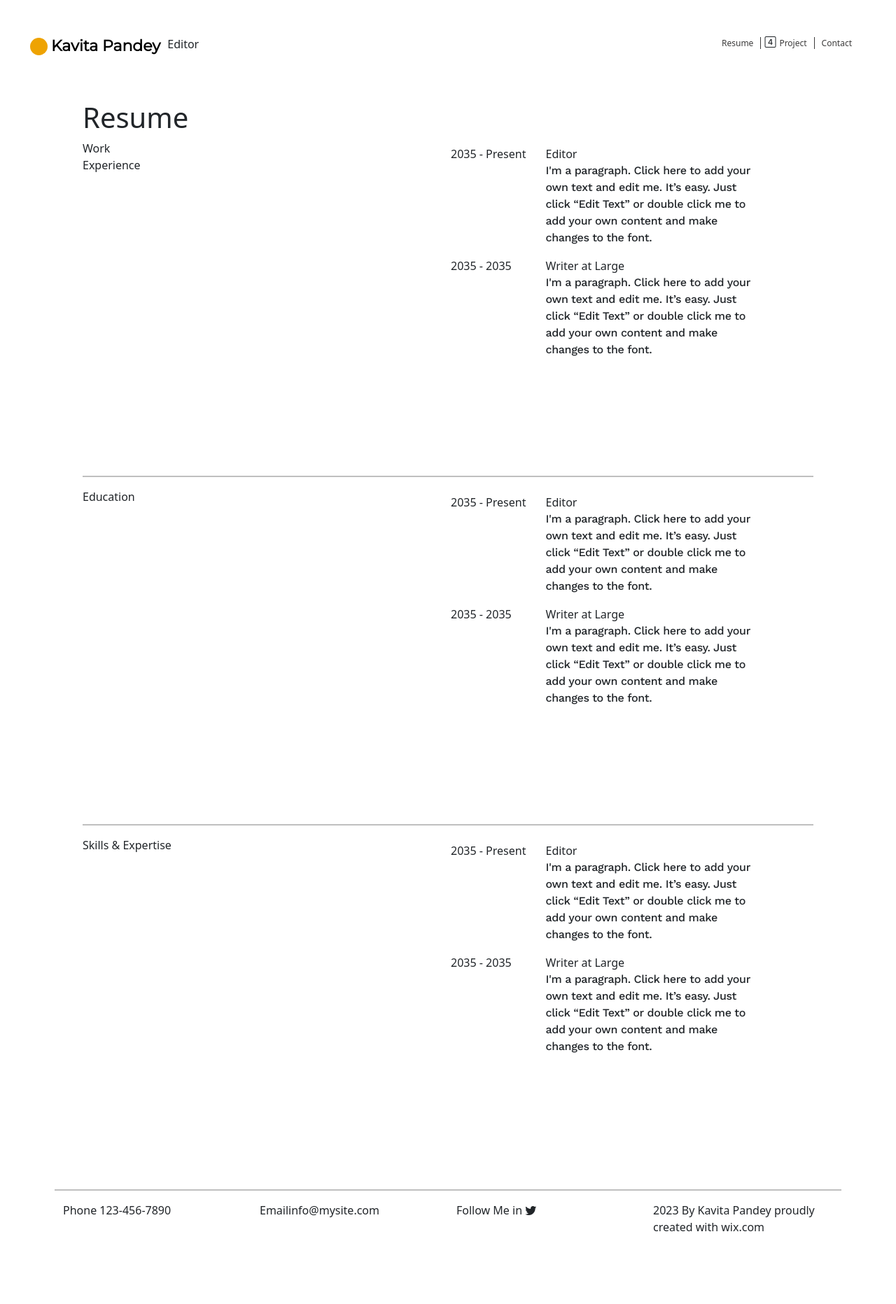
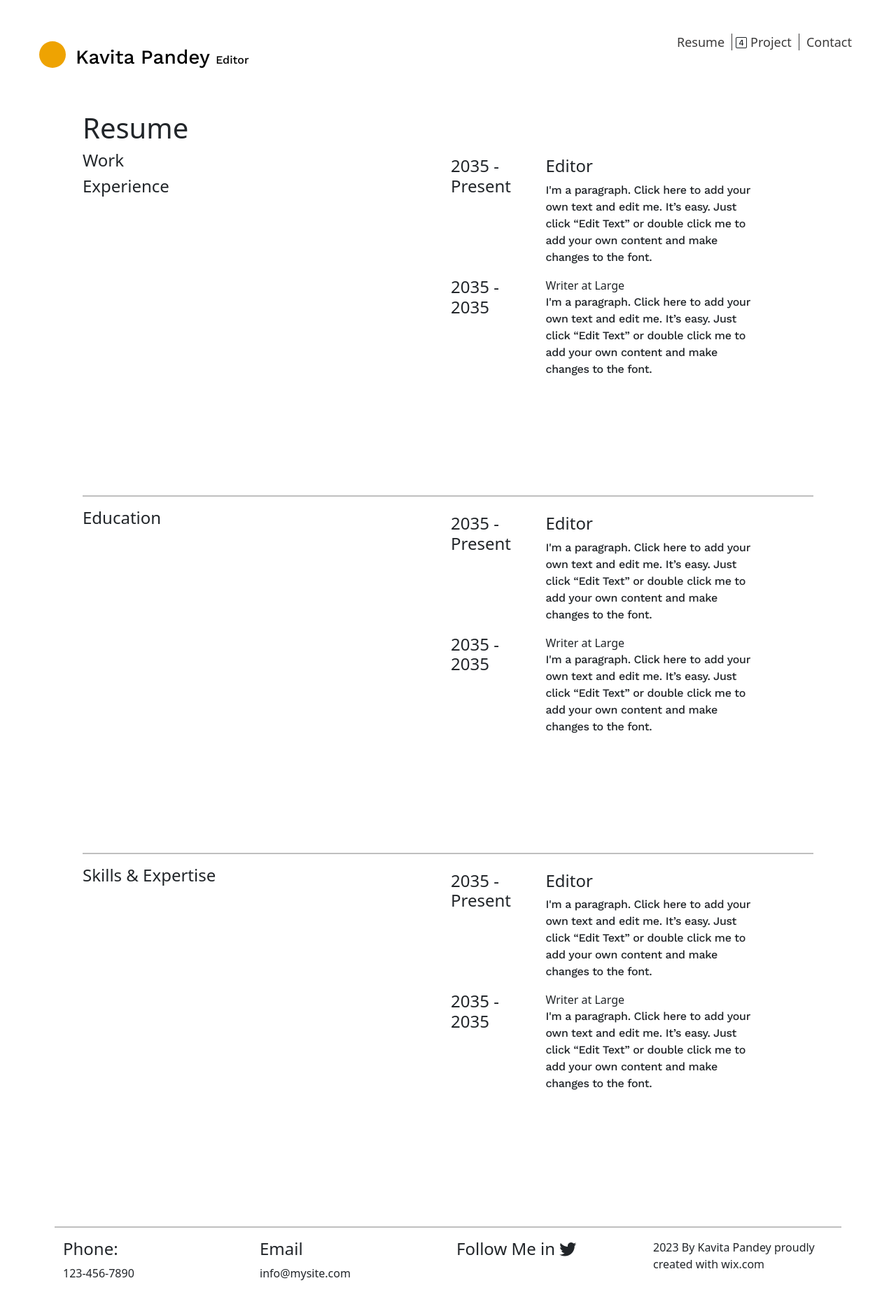
Before and after one commit to kavitaui/portfolio, a React (Create React App) app: page /Resume in a window 1280 px wide. Shown: the whole page at 70% size. Before the commit the page ends 1798 px from the top, so only its background shows below. Built offline with nearby package versions, Linux system fonts and the light colour scheme.

Commit message:
aprox complete the project

```diff
--- a/package.json
+++ b/package.json
@@ -8,8 +8,10 @@
   ],
   "main": "src/index.js",
   "dependencies": {
+    "axios": "^1.4.0",
     "bootstrap": "^5.3.1",
     "bootstrap-icons": "^1.10.5",
+    "framer-motion": "^10.15.1",
     "loader-utils": "3.2.1",
     "react": "18.2.0",
     "react-dom": "18.2.0",
--- a/src/App.js
+++ b/src/App.js
@@ -26,6 +26,7 @@ export default function App() {
       <Header value={fname} message = {clickMe}/>
 
       <Outlet />
+
       <Footer />
 
 
--- a/src/Componants/Contact.js
+++ b/src/Componants/Contact.js
@@ -19,31 +19,31 @@ export default function contact()
                         <div className="row ">
                             <div className="col-6">
 
-                                <label for="fname" className="form-label">First Name</label>
+                                <label for="fname" className="form-label"><h5>First Name</h5></label>
                                 <div className="col-12">
                                     <input type="text" className="form-control" placeholder="first name" aria-label="first name" />
                                 </div>
                             </div>
                             <div className="col-6">
-                                <label for="lname" className="form-label">last Name</label>
+                                <label for="lname" className="form-label"><h5>Last Name</h5></label>
                                 <div className="col-12">
                                     <input type="text" className="form-control" placeholder="Last name" aria-label="Last name" /></div>
                             </div>
 
                             <div className="col-6">
 
-                                <label for="Email" className="form-label">Email*</label>
+                                <label for="Email" className="form-label"><h5>Email*</h5></label>
                                 <div className="col-12">
-                                    <input type="text" className="form-control" placeholder="first name" aria-label="first name" />
+                                    <input type="text" className="form-control" placeholder="email" aria-label="first name" />
                                 </div>
                             </div>
                             <div className="col-6">
-                                <label for="subject" className="form-label">Subject</label>
+                                <label for="subject" className="form-label"><h5>Subject</h5></label>
                                 <div className="col-12">
-                                    <input type="text" className="form-control" placeholder="Last name" aria-label="Last name" /></div>
+                                    <input type="text" className="form-control" placeholder="subject" aria-label="subject" /></div>
                                      </div>
                                      <div className="col-6">
-                                <label for="message" className="form-label">Message</label>
+                                <label for="message" className="form-label"><h5>Message</h5></label>
                                 <div className="col-12">
                                   <textarea className ="form-control" style={{Height:'200px',resize:'vertical'}}
                                   rows ="6" cols ="50" id="FormControlInput1" />
--- a/src/Componants/Projects.js
+++ b/src/Componants/Projects.js
@@ -13,7 +13,7 @@ export default function Projects() {
 
                     <div className="col-6 ">
 
-                        <div className="bold">Project Name 01</div>
+                        <div className="bold"><h4>Project Name 01</h4> </div>
                         I'm a paragraph. Click here to add your own text and edit
                         me. It’s easy. Just click “Edit Text” or double click me
                         to add your own content and make changes to the font. I’m
@@ -36,7 +36,7 @@ export default function Projects() {
                 <div className="row pt-5">
 
                     <div className="col-6 ">
-                        <div className="bold">Project Name 02</div>
+                        <div className="bold"><h4>Project Name 02</h4> </div>
                         I'm a paragraph. Click here to add your own text and edit
                         me. It’s easy. Just click “Edit Text” or double click me
                         to add your own content and make changes to the font. I’m
@@ -58,7 +58,7 @@ export default function Projects() {
                 <div className="row pt-5">
 
                     <div className="col-6 ">
-                        <div className="bold">Project Name 03</div>
+                        <div className="bold"><h4>Project Name 03</h4></div>
                         I'm a paragraph. Click here to add your own text and edit
                         me. It’s easy. Just click “Edit Text” or double click me
                         to add your own content and make changes to the font. I’m
--- a/src/Componants/Resume.js
+++ b/src/Componants/Resume.js
@@ -11,17 +11,17 @@ export default function Resume() {
                     <div className="row">
 
                         <div className="col-6 ">
-                            Work
-                            <div className="bold">Experience</div>
+                           <h4> Work</h4>
+                            <div className="bold"><h4>Experience</h4></div>
                         </div>
                         <div className="col-6 px-2 -y-2">
                             <div className="row">
                                 <div className="col-3 px-2 py-2 ">
-                                    2035 - Present
+                                    <h4>2035 - Present</h4>
                                 </div>
 
                                 <div className="col-7 px-2 py-2 ">
-                                    <span classname="bold">Editor </span>
+                                    <span classname="bold"><h4>Editor</h4> </span>
                                     <div className="font">
                                         I'm a paragraph. Click here to add your own
                                         text and edit me. It’s easy. Just click “Edit Text”
@@ -31,7 +31,7 @@ export default function Resume() {
                             </div>
                             <div className="row">
                                 <div className="col-3 px-2 py-2 ">
-                                    2035 - 2035
+                                    <h4>2035 - 2035</h4>
                                 </div>
                                 <div className="col-7 px-2 py-2 ">
                                     <span classname="bold">Writer at Large </span>
@@ -53,16 +53,16 @@ export default function Resume() {
 
                         <div className="col-6 ">
 
-                            <div className="bold">Education</div>
+                            <div className="bold"><h4>Education</h4></div>
                         </div>
                         <div className="col-6 px-2 -y-2">
                             <div className="row">
                                 <div className="col-3 px-2 py-2 ">
-                                    2035 - Present
+                                   <h4>2035 - Present</h4>
                                 </div>
 
                                 <div className="col-7 px-2 py-2 ">
-                                    <span classname="bold">Editor </span>
+                                    <span classname="bold"><h4>Editor</h4> </span>
                                     <div className="font">
                                         I'm a paragraph. Click here to add your own
                                         text and edit me. It’s easy. Just click “Edit Text”
@@ -72,7 +72,7 @@ export default function Resume() {
                             </div>
                             <div className="row">
                                 <div className="col-3 px-2 py-2 ">
-                                    2035 - 2035
+                                   <h4> 2035 - 2035</h4>
                                 </div>
                                 <div className="col-7 px-2 py-2 ">
                                     <span classname="bold">Writer at Large </span>
@@ -94,17 +94,17 @@ export default function Resume() {
 
 
 
-                    <div className="bold"> Skills
-                        & Expertise</div>
+                    <div className="bold"> <h4>Skills
+                        & Expertise</h4></div>
                 </div>
                 <div className="col-6 px-2 -y-2">
                     <div className="row">
                         <div className="col-3 px-2 py-2 ">
-                            2035 - Present
+                            <h4>2035 - Present</h4>
                         </div>
 
                         <div className="col-7 px-2 py-2 ">
-                            <span classname="bold">Editor </span>
+                            <span classname="bold"><h4>Editor</h4></span>
                             <div className="font">
                                 I'm a paragraph. Click here to add your own
                                 text and edit me. It’s easy. Just click “Edit Text”
@@ -114,7 +114,7 @@ export default function Resume() {
                     </div>
                     <div className="row">
                         <div className="col-3 px-2 py-2 ">
-                            2035 - 2035
+                            <h4>2035 - 2035</h4>
                         </div>
                         <div className="col-7 px-2 py-2 ">
                             <span classname="bold">Writer at Large </span>
--- a/src/Componants/SharedComponant/Footer.js
+++ b/src/Componants/SharedComponant/Footer.js
@@ -9,14 +9,16 @@ export default function Footer(){
                 <hr className = "new1"></hr>
 
                     <div className= "col-3 ">
-                       <p> Phone 123-456-7890</p>
+                       <p> <h4>Phone: </h4>
+                         123-456-7890</p>
                      </div>
                     <div className="col-3 ">
-                     <p>Emailinfo@mysite.com</p>
+                     <p><h4>Email</h4>
+                        info@mysite.com</p>
                     </div>
                     <div className= "col-3  ">
-                       <p> Follow Me
-                        in <i className="bi bi-twitter"></i></p>
+                       <p><h4> Follow Me
+                        in <i className="bi bi-twitter"></i></h4></p>
 
                     </div>
                     <div className="col-3 ">
--- a/src/Componants/SharedComponant/Header.js
+++ b/src/Componants/SharedComponant/Header.js
@@ -8,12 +8,17 @@ export default function Header(props) {
         <div className="row">
           <div className="col-7 px-2 py-5" >
             <div className="row">
-              <span className="logo-wrapper"><span className="bold logo"><span className="circle"></span>{props.value}</span> Editor</span>
+
+
+
+
+               <Link to="/home" className="kavita"  > <span className="circle"></span>  Kavita Pandey <span className="k">Editor</span></Link></div>
             </div>
 
-          </div>
+
           <div className="col-5 px-2 py-5">
             <ul className="list-inline nav-top">
+
               <li><Link to="/Resume">Resume</Link></li>
               <li><i className="bi bi-4-square"></i><Link to="/projects">Project</Link></li>
               <li><Link to="/contact">Contact</Link></li>
@@ -21,6 +26,6 @@ export default function Header(props) {
           </div>
       </div>
     </div>
-      </div>
+     </div>
   );
 }
--- a/src/index.js
+++ b/src/index.js
@@ -3,25 +3,17 @@ import { createRoot } from "react-dom/client";
 import 'bootstrap/dist/css/bootstrap.min.css';
 import 'bootstrap-icons/font/bootstrap-icons.css';
 import { BrowserRouter, Routes, Route, Navigate } from "react-router-dom";
-import Contact from "./Componants/Contact";
-import HomeComponant from "./Componants/HomeComponant";
-import Projects from "./Componants/Projects";
-import Resume from "./Componants/Resume";
-import App from "./App";
+
+import RoutesWithAnimation from "./Componants/SharedComponant/RoutesWithAnimation";
+import LocationProvider from "./Componants/SharedComponant/LocationProvider";
 
 const rootElement = document.getElementById("root");
 const root = createRoot(rootElement);
 
 root.render(
   <BrowserRouter>
-    <Routes>
-          <Route path="/" element={<App />}>
-          <Route path="home" element={<HomeComponant /> } />
-          <Route path="projects" element={<Projects />} />
-          <Route path="contact" element={<Contact />} />
-          <Route path="Resume" element={<Resume />} />
-          <Route path="/" element={<Navigate to="/home" replace />} />
-        </Route>
-    </Routes>
+    <LocationProvider>
+      <RoutesWithAnimation />
+    </LocationProvider>
   </BrowserRouter>
 );
--- a/src/styles.css
+++ b/src/styles.css
@@ -3,11 +3,12 @@
   text-align: center;
   background-color: #f4f4f4;
 }
+
 .circle {
   border-radius: 50%;
   background-color: #eea302;
-    height: 25px;
-    width: 25px;
+  height: 38px;
+  width: 38px;
   border: 0;
   left: -5px;
   top: 6px;
@@ -15,6 +16,7 @@
   display: inline-block;
   position: relative;
 }
+
 /* .leftcontainer{
   float: left;
   width: 50%;
@@ -34,39 +36,44 @@
 } */
 span.bold {
   font-weight: bold;
-  font-size:22px;
+  font-size: 22px;
   margin-block: 0;
   margin: 0;
   letter-spacing: normal;
-    color: rgb(0,0,0);
+  color: rgb(0, 0, 0);
   text-align: start;
   font-family: 'Montserrat', sans-serif;
 }
-.logo-wrapper{
-  line-height: 30px;
+
+.header-wrapper {
   position: relative;
+  line-height: normal;
 }
-.logo{
+
+.logo {
   font-size: 20px;
   display: inherit;
   float: left;
-  line-height: normal;
+  line-height: 30px;
+  position: relative;
+  padding-right: 10px;
+}
 
-  padding-right:10px;
-}
 span.h1 {
   font-weight: bold;
-  font-size: 100px;
-  font-family: 'work sans',sans-serif;
+  font-size: 42px;
+  font-family: 'work sans', sans-serif;
   letter-spacing: -0.02em;
-  color: rgb(0,0,0);
+  color: rgb(0, 0, 0);
   vertical-align: baseline;
 
 }
+
 .pic {
   border-radius: 70%;
   width: 480px;
 }
+
 .resume {
   border-radius: 50%;
   background-color: #eea201;
@@ -75,6 +82,7 @@ span.h1 {
   border: 2px solid black;
   font-size: 30px;
 }
+
 .projects {
   border-radius: 50%;
   background-color: #ff3d24;
@@ -84,6 +92,7 @@ span.h1 {
   font-size: 30px;
 
 }
+
 .contact {
   border-radius: 50%;
   background-color: #7fd8db;
@@ -92,49 +101,75 @@ span.h1 {
   border: 2px solid black;
   font-size: 30px;
 }
-.vr{
+
+.vr {
   border-left: 2px solid black;
 
-  top:0;
-}
-.nav-top li{
-  float:left;
+  top: 0;
 }
 
-.nav-top li a{
-  color:#1e1d1ddd;
-  text-decoration: none;
-  margin:5px;
-  font-size:12px;
-  border-right:1px solid #1e1d1ddd;
-  padding-right:10px;
+.nav-top li {
+  float: left;
 }
 
-.nav-top li:last-child a{
-  border-right:none;
+.nav-top li a {
+  color: #1e1d1ddd;
+  text-decoration: none;
+  margin: 5px;
+  font-size: 18px;
+  border-right: 1px solid #1e1d1ddd;
+  padding-right: 10px;
 }
-hr.new1{
+
+.nav-top li:last-child a {
+  border-right: none;
+}
+
+hr.new1 {
   border-top: 2px solid black;
   margin-top: 10em;
 
 }
+
 ul.list-inline.nav-top {
   float: right;
 }
-.font{
-  font-family: semibold,'work sans',sans-serif;
+
+.font {
+  font-family: semibold, 'work sans', sans-serif;
   letter-spacing: -0.02em;
 
 }
-.bi:hover{
-   color:blue;
+
+.bi:hover {
+  color: blue;
 }
-.header-wrapper{
+
+.header-wrapper {
   margin-left: auto;
   margin-right: auto;
   width: calc(100% - 40px - 40px);
 }
-.projects:hover,.contact:hover,.resume:hover{
+
+.projects:hover,
+.contact:hover,
+.resume:hover {
   background-color: white;
 
 }
+
+a.kavita {
+
+font-size:28px;
+  font-family: 'work sans', sans-serif;
+
+  float: left;
+      color: rgb(0,0,0);;
+  margin: 5px;
+  padding-left: 20px;
+  text-decoration: none;
+  letter-spacing: normal;
+}
+span.k{
+  font-size: 16px;
+}
```
Also changed, not shown: src/Componants/HomeComponant.js (+5 -4 lines). Lines whose indentation alone changed are shown as unchanged.
